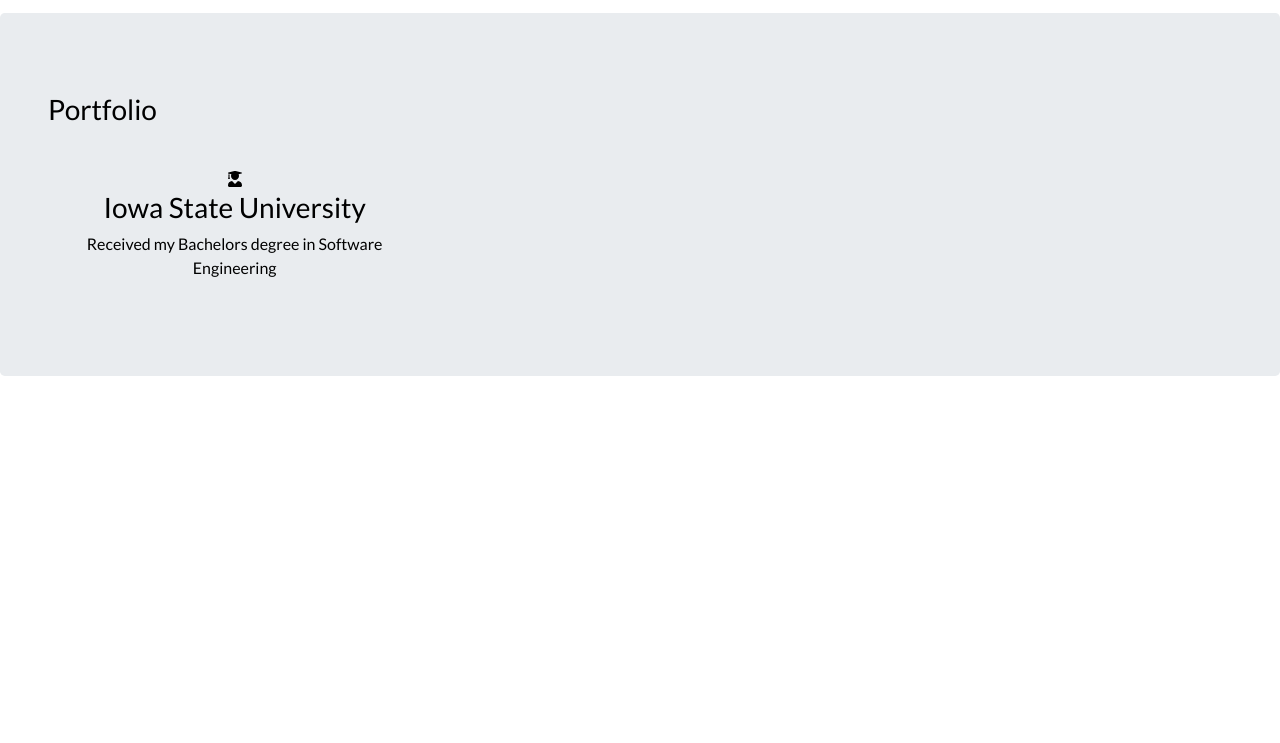
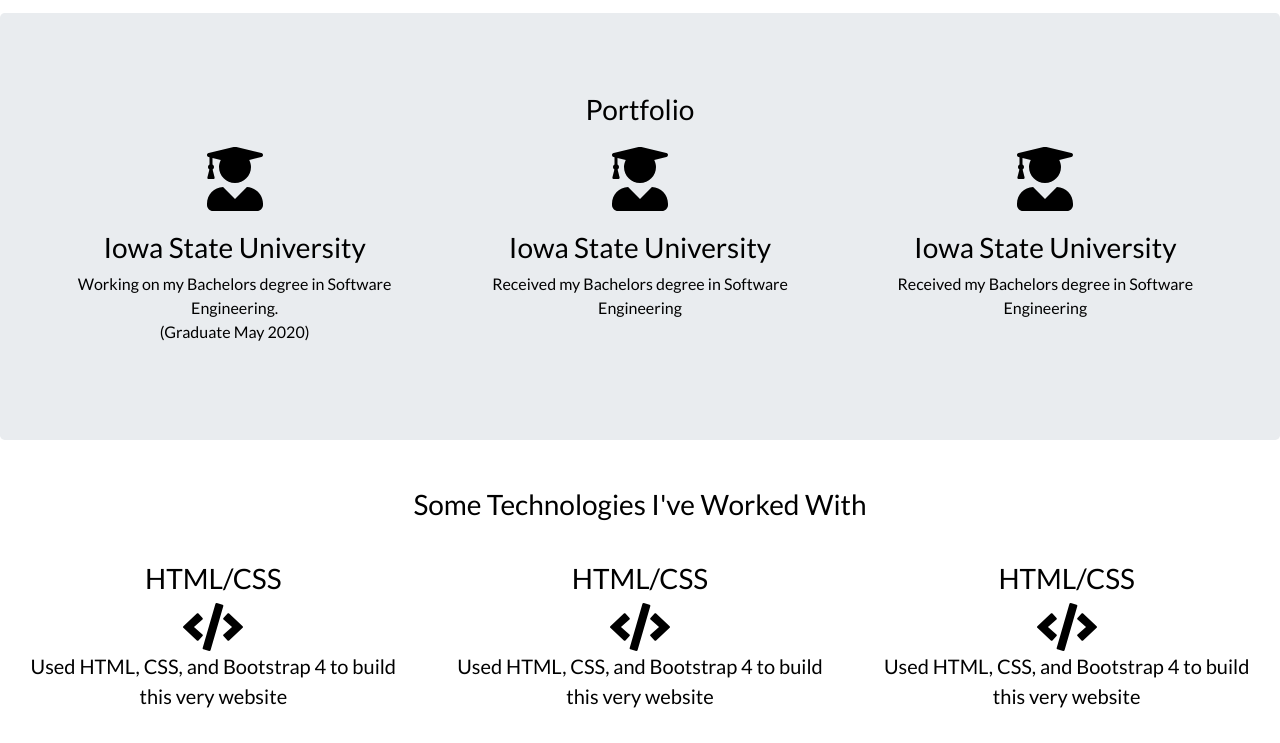
Before and after one commit to gabesmith08/gabesmith08.github.io, a plain HTML site: page index.html in a window 1280 px wide. Shown: the part 959-1702 px from the top of the page. Before the commit the page ends 1367 px from the top, so only its background shows below. Drawn offline with Linux system fonts and the light colour scheme.

Commit message:
more html edits

```diff
--- a/index.html
+++ b/index.html
@@ -61,7 +61,7 @@
 </div>
 <!--- End Home Section -->
 
-<!--- Start Course Section -->
+<!--- Start Course (about) Section -->
 <div id="about" class="offset">
 
 <div class="col-12 narrow text-center">
@@ -78,7 +78,7 @@
 <div id="portfolio" class="offset">
 
 <div class="jumbotron">	<!--- Start Jumbotron -->
-<div class="narrow"> <!--- Start Narrow -->
+<div class="narrow text-center"> <!--- Start Narrow -->
 
 	<div class="col-12">
 		<h3 class="heading">Portfolio</h3>
@@ -89,8 +89,26 @@
 
 		<div class="col-md-4">
 			<div class="portfolio-features">
-				<i class="fas fa-user-graduate" data-fa-transform="
-				up-5"></i>
+				<i class="fas fa-user-graduate fa-4x" data-fa-transform="
+				grow-5 up-5"></i>
+				<h3>Iowa State University</h3>
+				<p>Working on my Bachelors degree in Software Engineering. <br> (Graduate May 2020)</p>
+			</div>
+		</div>
+
+		<div class="col-md-4">
+			<div class="portfolio-features">
+				<i class="fas fa-user-graduate fa-4x" data-fa-transform="
+				grow-5 up-5"></i>
+				<h3>Iowa State University</h3>
+				<p>Received my Bachelors degree in Software Engineering</p>
+			</div>
+		</div>
+
+		<div class="col-md-4">
+			<div class="portfolio-features">
+				<i class="fas fa-user-graduate fa-4x" data-fa-transform="
+				grow-5 up-5"></i>
 				<h3>Iowa State University</h3>
 				<p>Received my Bachelors degree in Software Engineering</p>
 			</div>
@@ -102,8 +120,46 @@
 </div> <!--- End Jumbotron -->
 <!--- End Features Section -->
 
-<!--- Start Resources Section -->
+<!--- Start Resources (blog) Section -->
 <div id="blog" class="offset">
+
+<div class="fixed-background">
+
+<div class="row dark text-center">
+
+	<div class="col-12">
+		<h3 class="heading">Some Technologies I've Worked With</h3>
+		<div class="heading-underline"></div>
+	</div>
+
+	<div class="col-md-4">
+		<h3>HTML/CSS</h3>
+		<div class="portfolio-features">
+			<i class="fas fa-code fa-3x"></i>
+		</div>
+		<p class="lead">Used HTML, CSS, and Bootstrap 4 to build this very website</p>
+	</div>
+
+	<div class="col-md-4">
+		<h3>HTML/CSS</h3>
+		<div class="portfolio-features">
+			<i class="fas fa-code fa-3x"></i>
+		</div>
+		<p class="lead">Used HTML, CSS, and Bootstrap 4 to build this very website</p>
+	</div>
+
+	<div class="col-md-4">
+		<h3>HTML/CSS</h3>
+		<div class="portfolio-features">
+			<i class="fas fa-code fa-3x"></i>
+		</div>
+		<p class="lead">Used HTML, CSS, and Bootstrap 4 to build this very website</p>
+	</div>
+
+
+</div><!--- end row dark-->
+
+</div><!--- end fixed background -->
 
 </div>
 <!--- End Resources Section -->
```
